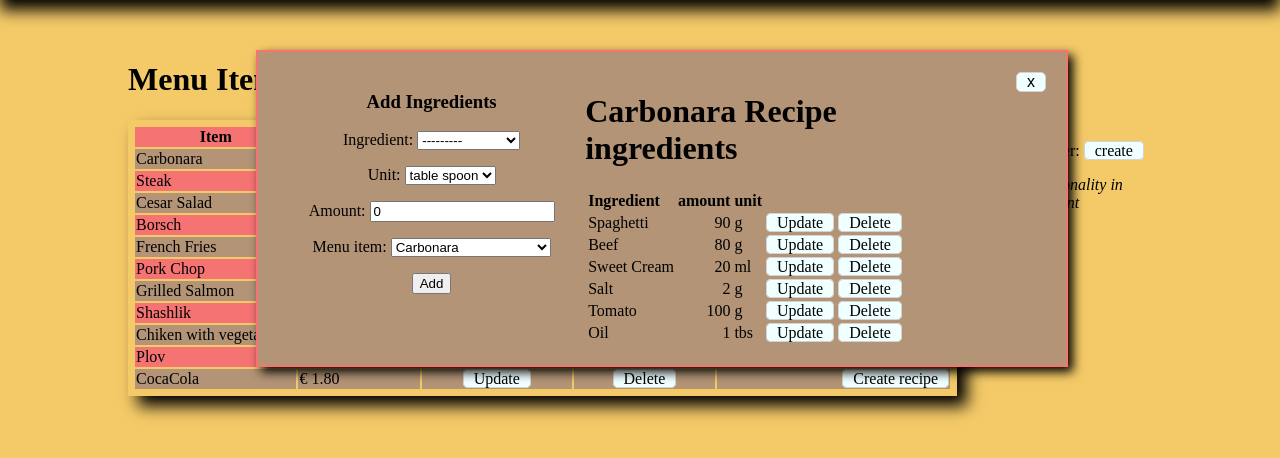
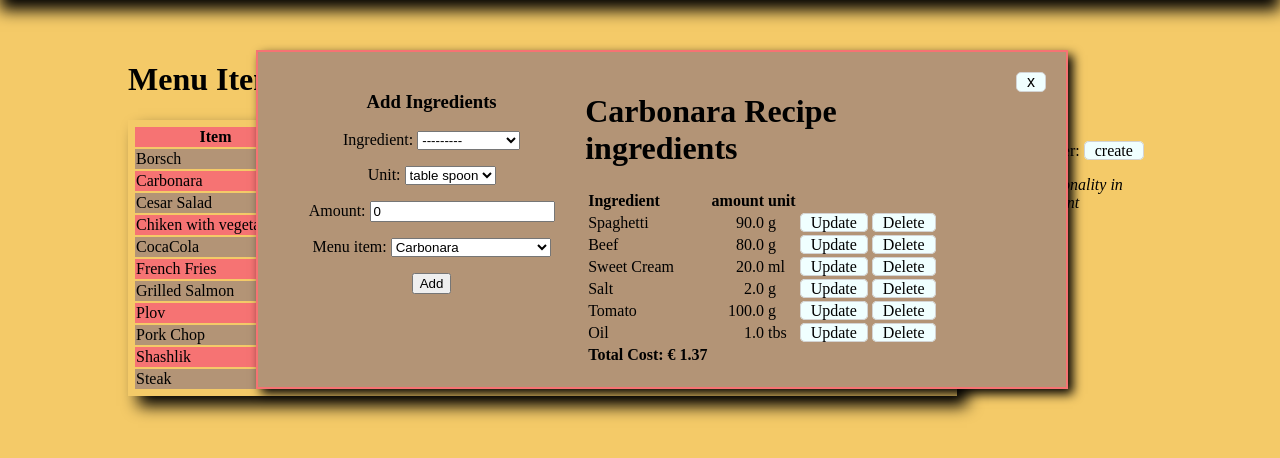
Before and after one commit to EmilG89/restaurant-manager, a Django app: page /recipe_req/1/create/ in a window 1280 px wide. Shown: the part 250-708 px from the top of the page. Run offline with Django 4.2, Linux system fonts and the light colour scheme; a user stored in the database is signed in; data comes from the database, SQL or seed files in the repository.

Commit message:
added menu item cost functionality

```diff
--- a/restaurantApp/restaurantManager/models.py
+++ b/restaurantApp/restaurantManager/models.py
@@ -46,6 +46,17 @@ class Ingredient(models.Model):
 class MenuItem(models.Model):
     name = models.CharField(unique = True, max_length=30)
     price = models.FloatField(default=0)
+    cost = models.FloatField(default=0)
+
+    class Meta:
+        ordering = ['name']
+
+    def calculate(self):
+        recipe_req = RecipeReq.objects.filter(menu_item__name = self.name)
+        item_cost = 0
+        for ingredient in recipe_req:
+            item_cost += ingredient.converter() * ingredient.ingredient.price
+        return item_cost
 
     def get_absolute_url(self):
         return "/menu_items"
@@ -63,7 +74,7 @@ class RecipeReq(models.Model):
     ]
 
     ingredient = models.ForeignKey(Ingredient, on_delete=models.CASCADE)
-    amount = models.IntegerField(default=0)
+    amount = models.FloatField(default=0)
     unit = models.CharField(max_length=10, default="-", choices=UNIT_TYPES)
     menu_item = models.ForeignKey(MenuItem, on_delete=models.CASCADE)
 
--- a/restaurantApp/restaurantManager/templates/registration/register.html
+++ b/restaurantApp/restaurantManager/templates/registration/register.html
@@ -23,7 +23,8 @@ Register
             <input type="password" name="password" placeholder="Password">
             <label for="r_password">Repeat password:</label>
             <input type="password" name="r_password" placeholder="Repeat password">
-            <input type="submit" value="register">
+            <input type="submit" value="Register">
+            <button type="button" onmouseover="this.style.cursor='pointer'"><a style="all: unset" href="{% url 'login' %}">Cancel</a></button>
         </form>
     </div>
 {% endblock %}
--- a/restaurantApp/restaurantManager/templates/restaurantManager/create_recipe_req.html
+++ b/restaurantApp/restaurantManager/templates/restaurantManager/create_recipe_req.html
@@ -35,6 +35,9 @@ Create recipe
                     <td><a href="{% url 'delete_recipe_req' pk=ingredient.pk pk2=ingredient.menu_item.pk %}">Delete</a></td>
                 </tr>
                 {% endfor %}
+                <tr>
+                    <td><strong>Total Cost: {% with item=ingredients|first %}€ {{ item.menu_item.cost|floatformat:2 }}{% endwith %}</strong></td>
+                </tr>
             </table>
         </div>
 
--- a/restaurantApp/restaurantManager/templates/restaurantManager/ingredients.html
+++ b/restaurantApp/restaurantManager/templates/restaurantManager/ingredients.html
@@ -22,7 +22,7 @@ Ingredients
         {% with item=ingredients|first %}
             {% for table in item.CATEGORIES %}
                 <table class="list">
-                    <caption>{{ table.0 }}</caption>
+                    <caption><strong>{{ table.0 }}</strong></caption>
                     <tr>
                         <th>Ingredient</th>
                         <th>Stock</th>
--- a/restaurantApp/restaurantManager/templates/restaurantManager/menu_items.html
+++ b/restaurantApp/restaurantManager/templates/restaurantManager/menu_items.html
@@ -11,11 +11,13 @@ Menu Items
         <table class="list">
             <tr>
                 <th>Item</th>
+                <th>Cost EUR</th>
                 <th>Price EUR</th>
             </tr>
             {% for item in menu_items %}
                 <tr>
                     <td style="width: 20%;">{{ item.name }}</td>
+                    <td style="width: 15%">€ {{ item.cost|floatformat:2 }}</td>
                     <td style="width: 15%;">€ {{ item.price|floatformat:2 }}</td>
                     <td style="text-align: center;"><a href="{% url 'update_menu_item' item.pk %}">Update</a></td>
                     <td style="text-align: center;"><a href="{% url 'delete_menu_item' item.pk %}">Delete</a></td>
--- a/restaurantApp/restaurantManager/views.py
+++ b/restaurantApp/restaurantManager/views.py
@@ -233,6 +233,10 @@ class CreateRecipeReqView(LoginRequiredMixin, CreateView):
     def get_context_data(self, **kwargs):
         context = super().get_context_data(**kwargs)
         context['menu_items'] = MENU_ITEMS
+        item = MenuItem.objects.get(pk = self.kwargs.get('pk'))
+        cost = item.calculate()
+        item.cost = cost
+        item.save()
         context['ingredients'] = RecipeReq.objects.filter(menu_item = self.kwargs.get('pk'))
         context['form'] = RecipeReqForm(initial={'menu_item': self.kwargs.get('pk')})
         return context
```
Also changed, not shown: readme.txt, restaurantApp/restaurantManager/migrations/0012_menuitem_cost_alter_ingredient_category.py (added), restaurantApp/restaurantManager/migrations/0013_alter_menuitem_options_alter_recipereq_amount.py (added).
